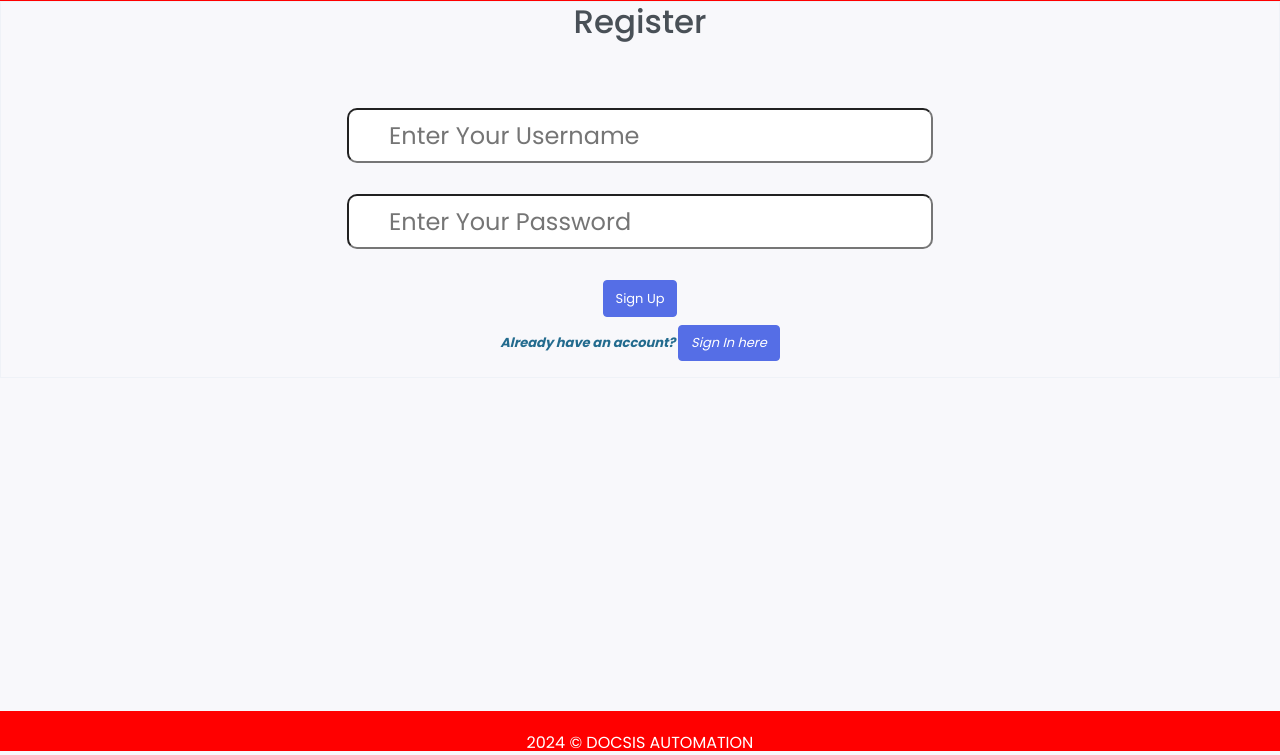
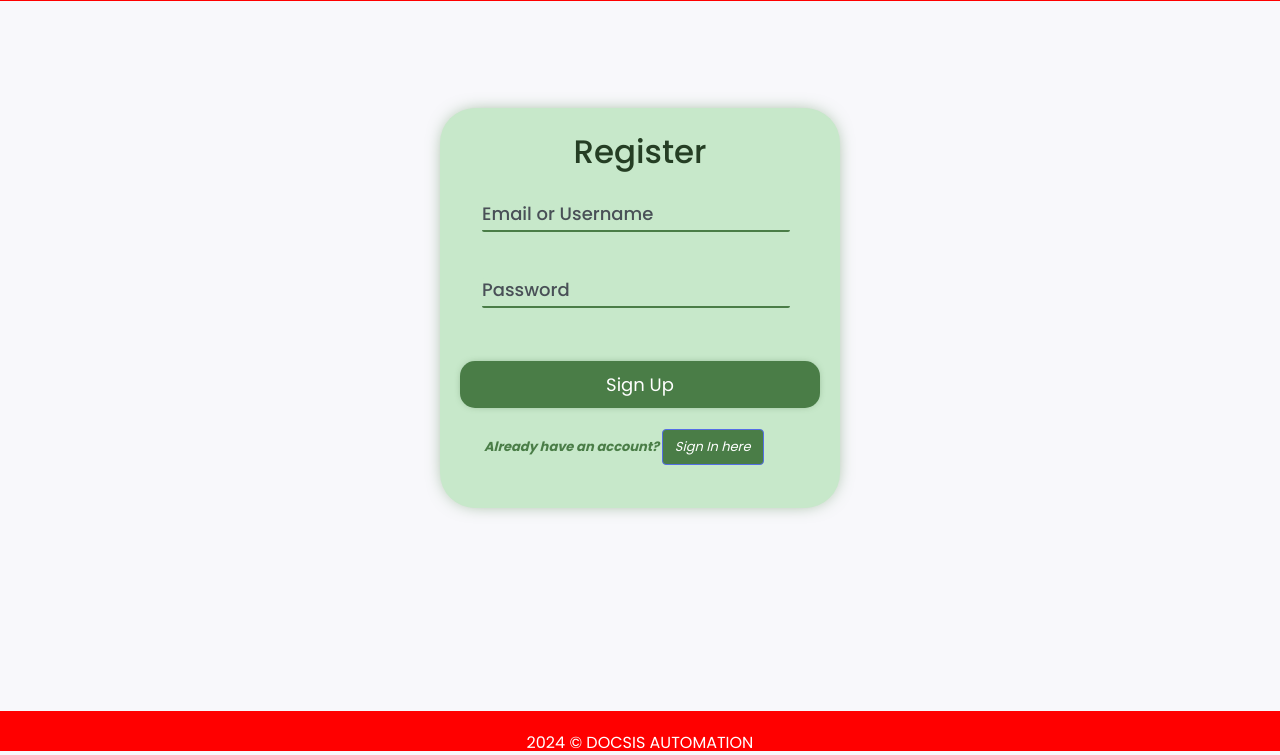
Before and after one commit to PallaGangadhar/docis_automation_project, a Flask app: page /register in a window 1280 px wide. Shown: the part 49-804 px from the top of the page. Run offline with Flask 3, Linux system fonts and the light colour scheme; some libraries are stand-ins or nearby versions.

Commit message:
"login and register ui change, regression data in graph removed"

```diff
--- a/static/css/style.css
+++ b/static/css/style.css
@@ -523,9 +523,164 @@ thead{
 }
 
 .bottom{
-  color: #236B8E;
+  color: #4a7d47;
   font-style: oblique;
   font-weight: bold;
+  margin-top: 13%;
+  margin-left: 11%;
+}
+
+.btn_green{
+  background-color: #4a7d47 !important;
+}
+
+#username, #password {
+	display: block;
+	width: 77%;
+	margin-left: 10.5%;
+	margin-top: 4%;
+	margin-bottom: 2%;
+	min-width: 100px;
+	height: 30px;
+	padding: 4px;
+	padding-right: 4px;
+	padding-left: 4px;
+	border: none;
+	border-radius: 2px;
+	background-color: #c7e8ca;
+	border-bottom: 2px solid #4a7d47;
+	font-size: 18px;
+	z-index: 3;
+}
+
+#username:focus, #password:focus {
+	outline: none;
+}
+
+#username:autofill, #password:autofill {
+	background-color: #6da66a !important;
+}
+
+.loginDiv {
+	position: relative;
+	top: 15%;
+	margin: auto;
+	width: 30%;
+	height: 50%;
+	min-height: 400px;
+	min-width: 400px;
+	background-color: #C7E8CA;
+	border-radius: 35px;
+	box-sizing: content-box;
+	box-shadow: 0 0 20px -8px #4a7d47;
+}
+
+.login {
+  position: absolute;
+	bottom: 100px !important;
+	left: 5%;
+	width: 90%;
+  padding: 10px;
+  background-color: #4a7d47;
+  color: white;
+  border: none;
+  cursor: pointer;
+	border-radius: 15px;
+	font-size: 18px;
+	box-shadow: 0 0 10px -5px #2D5C29;
+	transition: all 0.1s;
+	-webkit-touch-callout: none;
+    -webkit-user-select: none;
+     -khtml-user-select: none;
+       -moz-user-select: none;
+        -ms-user-select: none;
+            user-select: none;
+}
+
+.register {
+	bottom: 20px !important;
+}
+
+.login:hover {
+	bottom: 31px;
+	font-size: 20px;
+	background-color: #5D9C59;
+	transition: all 0.1s;
+	box-shadow: 0 0 20px -2px #2D5C29;
+}
+
+.login:active {
+	bottom: 32px;
+	font-size: 18px;
+	background-color: #385e35;
+	transition: all 0.1s;
+	box-shadow: 0 0 10px -7px #2D5C29;
+}
+
+
+label {
+	position: relative;
+	top: -40px;
+	margin-left: 10.5%;
+	font-size: 18px;
+	z-index: 0;
+	transition: all 0.4s;
+  pointer-events: none;
+	-webkit-touch-callout: none;
+    -webkit-user-select: none;
+     -khtml-user-select: none;
+       -moz-user-select: none;
+        -ms-user-select: none;
+            user-select: none;
+}
+
+#password:focus ~ label, #password:valid ~ label {
+	font-size: 14px;
+	top: -70px;
+	transition: all 0.2s;
+	color: #4a7d47;
+}
+
+#username:focus ~ label,
+#username:valid ~ label {
+	font-size: 14px;
+	top: -70px;
+	transition: all 0.2s;
+	color: #4a7d47;
+}
+
+#username:valid ~ .error {
+	display: none;
+}
+
+.inputField {
+	height: 60px;
+}
+
+.error {
+	display: none;
+	width: 80%;
+	margin: auto;
+	color: #DF2E38;
+	margin-top: -20px;
+}
+
+input[aria-invalid="true"] {
+  border-bottom: 2px solid #DF2E38;
+}
+
+.login_text {
+	text-align: center;
+	padding-top: 24px;
+	font-family: 'Poppins';
+	padding-bottom: 15px;
+	color: #253e24;
+	-webkit-touch-callout: none;
+    -webkit-user-select: none;
+     -khtml-user-select: none;
+       -moz-user-select: none;
+        -ms-user-select: none;
+            user-select: none;
 }
 
 
--- a/static/js/script.js
+++ b/static/js/script.js
@@ -235,8 +235,6 @@ function select_testcases(){
             $("#tc_select").css('display','block');
             uncheckboxes_value=removeDuplicates(uncheckboxes_value)
             remove_err_ele(uncheckboxes_value, modules[i]);
-            console.log("====>",uncheckboxes_value)
-
         }
 
     }
--- a/templates/header.html
+++ b/templates/header.html
@@ -22,7 +22,6 @@
       </div>
 
       <div class="d-flex">
-
         {% if session['loggedin'] != True %}
             <div class="dropdown d-none d-lg-inline-block ms-1">
                 <button type="button" class="btn header-item noti-icon waves-effect">
@@ -36,7 +35,6 @@
                     <span class="d-none d-xl-inline-block ms-1 f-16 text-white" key="t-henry">
                         <a class="dropdown-item" href="/view_regression_details">View Regression</a></span>
                 </button>
-
             </div>
             <div class="dropdown d-inline-block">
                 <button type="button" class="btn header-item waves-effect" id="page-header-user-dropdown"
@@ -47,17 +45,20 @@
                 </button>
                 <div class="dropdown-menu dropdown-menu-end">
                     <!-- item-->
-                    <a class="dropdown-item" href="/i_cmts">Arris</a>
-                    <a class="dropdown-item" href="/harmony">Harmony</a>
+                    <a class="dropdown-item" href="/i_cmts">CASA I-CMTS</a>
+                    <a class="dropdown-item" href="/harmonic_cmts">Harmonic CMTS</a>
+                    <a class="dropdown-item" href="/vCCAP">vCCAP CMTS</a>
+                </div>
+                <div class="dropdown d-none d-lg-inline-block ms-1">
+                    <button type="button" class="btn header-item noti-icon waves-effect">
+                        <span class="d-none d-xl-inline-block ms-1 f-16 text-white" key="t-henry">
+                            <a class="dropdown-item" href="/logout">Logout</a></span>
+                    </button>
                 </div>
             </div>
-            <div class="dropdown d-none d-lg-inline-block ms-1">
-                <button type="button" class="btn header-item noti-icon waves-effect">
-                    <span class="d-none d-xl-inline-block ms-1 f-16 text-white" key="t-henry">
-                        <a class="dropdown-item" href="/logout">Logout</a></span>
-                </button>
-            </div>
         {% endif %}
+
+
       </div>
   </div>
 </header>
--- a/templates/register.html
+++ b/templates/register.html
@@ -1,21 +1,35 @@
 {% extends 'base.html' %}
 
 {% block content %}
-<div align="center">
-    <div align="center" class="border">
-       <div>
-          <h1>Register</h1>
-       </div></br></br></br>
-      <h2 class="word">
-          <form action="{{ url_for('register') }}" method="post">
-            <div class="msg">{{ msg }}</div>
-              <input id="username" name="username" type="text" placeholder="Enter Your Username" class="textbox"/></br></br>
-              <input id="password" name="password" type="password" placeholder="Enter Your Password" class="textbox"/></br></br>
-              <input type="submit" class="btn btn-primary" value="Sign Up"></br>
-          </form>
-      </h2>
-      <p class="bottom">Already have an account?  <a class="btn btn-primary" href="{{url_for('login')}}"> Sign In here</a></p>
+
+
+<div class="loginDiv" id="loginDiv">
+  <h1 class="login_text">Register</h1>
+  <form action="{{ url_for('register') }}" method="post">
+    <div class="inputField">
+      <input type="text" id="username" required aria-invalid="false" name="username"/>
+      <label>Email or Username</label>
     </div>
-  </div>
+    <div class="inputField">
+      <input type="password" id="password" required aria-invalid="false" name="password"/>
+      <label>Password</label>
+    </div>
+    <div class="error" aria-errormessage="Invalid username or password." id="error">
+      <p>You have entered an invalid username or password.</p>
+    </div>
+
+    <input type="submit" class="login" value="Sign Up"></br></br>
+
+
+    <p class="bottom">Already have an account?  <a class="btn btn-primary btn_green" href="{{url_for('login')}}"> Sign In here</a></p>
+    {{msgs}}
+
+  </form>
+
+</div>
+
+
+
+
 
 {% endblock %}
```
Also changed, not shown: templates/index.html (+3 -19 lines), templates/login.html (+30 -16 lines).
